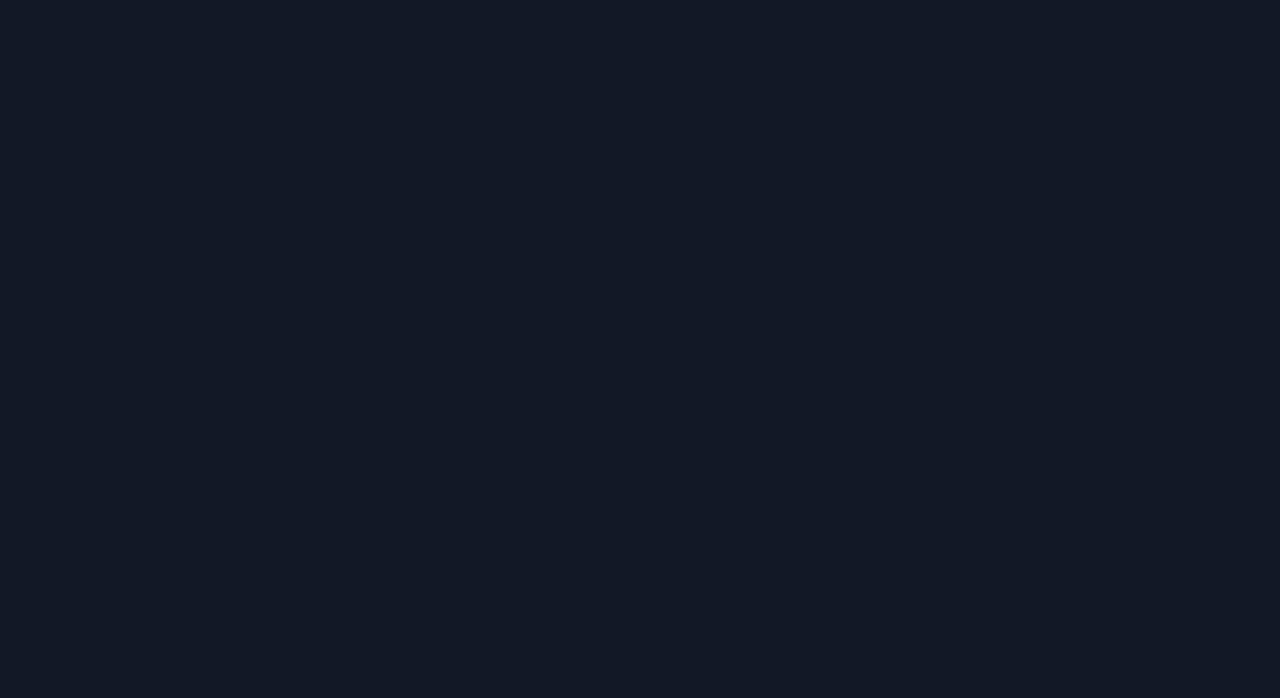
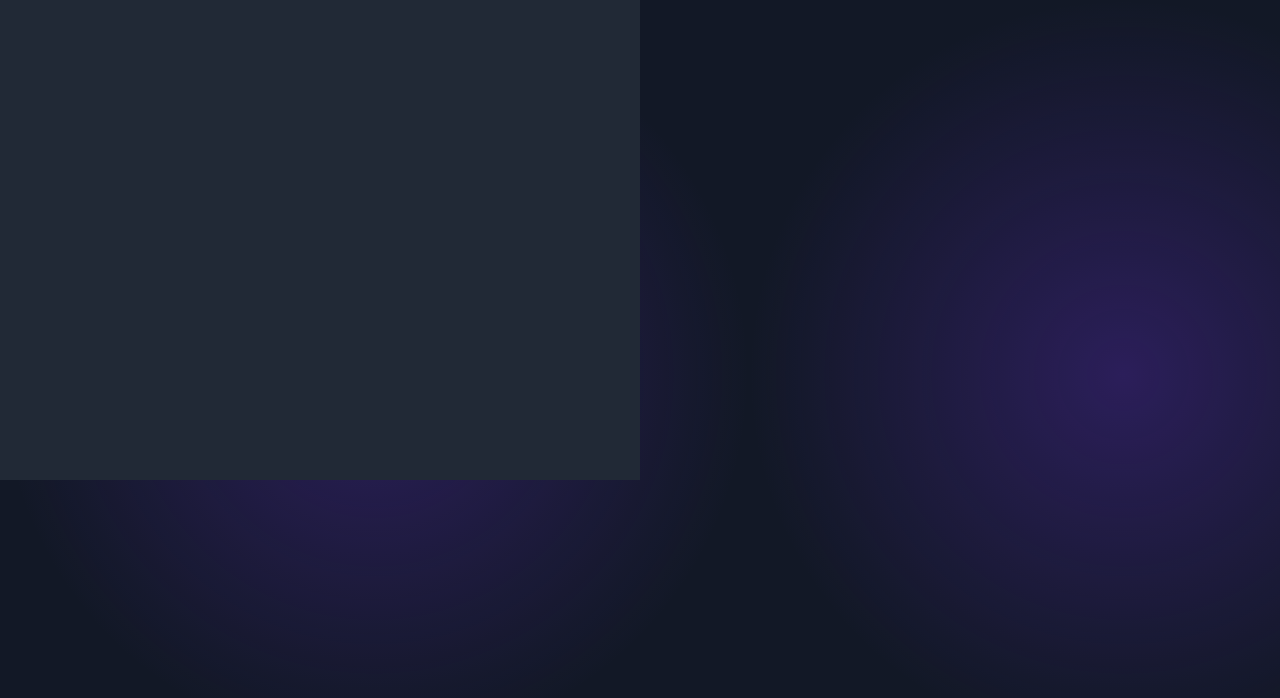
Before and after one commit to VictoriaTorres0/Multi-step-in-React, a React (Create React App) app: page / in a window 1280 px wide. Shown: the top 698 px of the page. Built offline with nearby package versions, Linux system fonts and the light colour scheme.

Commit message:
Se creó un div que hace referencia a la base del contenido del formulario y se dió estilos al mismo

```diff
--- a/src/App.css
+++ b/src/App.css
@@ -1,12 +1,14 @@
-
 .App {
-  background-color: #121826;
   min-height: 100vh;
-  display: flex;
-  flex-direction: column;
-  align-items: center;
-  justify-content: center;
   font-size: calc(10px + 2vmin);
   color: white;
   text-align: center;
+  background-color: #121826;
+  background-image: url("./assets/image/blur-radial.svg");
 }
+
+.form-vista--1 {
+  max-width: 50vw;
+  background-color: #212936;
+  min-height: 60vh;
+}
--- a/src/App.jsx
+++ b/src/App.jsx
@@ -1,7 +1,13 @@
 import "./App.css";
 
 function App() {
-  return <div className="App"></div>;
+  return (
+    <div className="App">
+      <div className="container-form">
+        <div className="form-vista--1"></div>
+      </div>
+    </div>
+  );
 }
 
 export default App;
```
Also changed, not shown: src/assets/image/blur-radial.svg (added).
